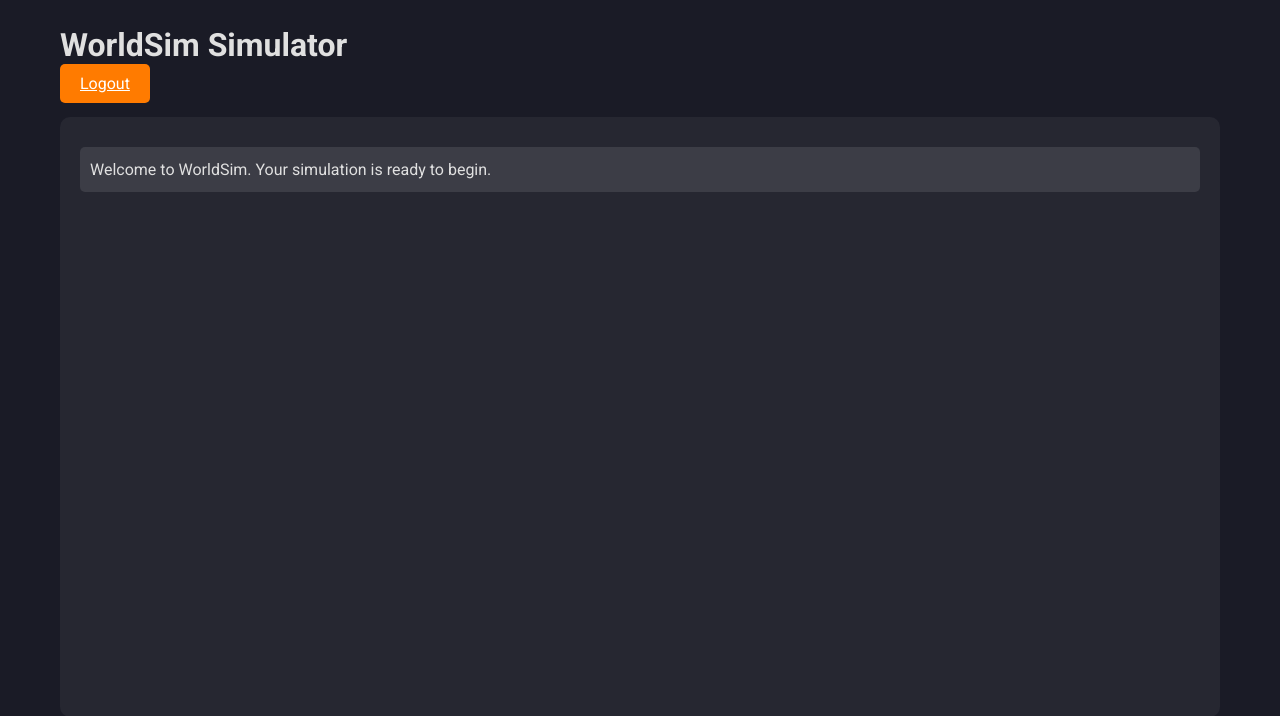
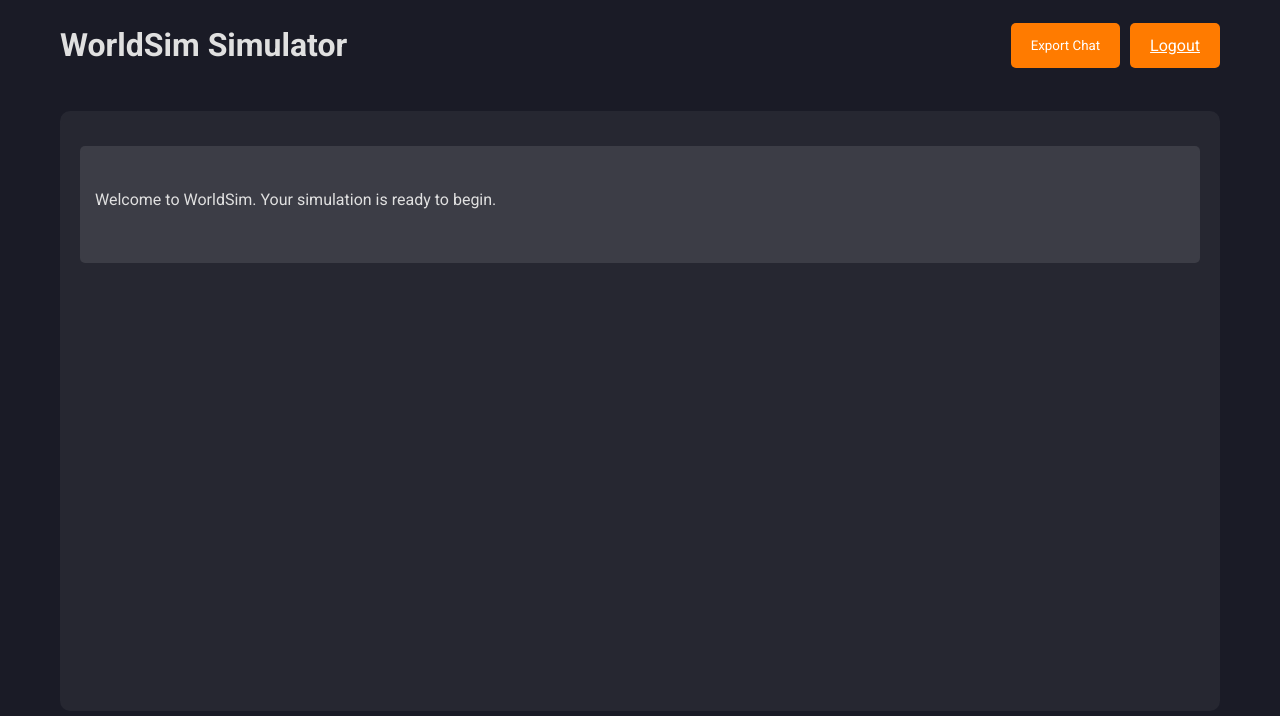
Before and after one commit to agsheves/OracReasoningEngine, a Flask app: page / in a window 1280 px wide. Shown: the top 716 px of the page. Run offline with Flask 3, Linux system fonts and the light colour scheme; the visitor is signed in with stand-in values (Sample User, id 1); some libraries are stand-ins or nearby versions.

Commit message:
Agent query: Please check if the responses are now better formatted with proper spacing and if the export button works correctly.
Enhance WorldSim simulator with improved UI, CLI-style interaction, and chat export functionality.

Screenshot: https://storage.googleapis.com/screenshot-production-us-central1/1c0b126d-b35f-498d-ac9f-b06526336f5d/75e18e88-86e8-46fd-a3b3-cd0d7b8870b2.jpg

```diff
--- a/static/css/style.css
+++ b/static/css/style.css
@@ -22,6 +22,19 @@ body {
     max-width: 1200px;
     margin: 0 auto;
     padding: 20px;
+}
+
+/* Header Styles */
+header {
+    display: flex;
+    justify-content: space-between;
+    align-items: center;
+    margin-bottom: 20px;
+}
+
+.header-actions {
+    display: flex;
+    gap: 10px;
 }
 
 /* Login Form Styles */
@@ -61,10 +74,29 @@ body {
 }
 
 .message {
-    margin: 10px 0;
-    padding: 10px;
+    margin: 15px 0;
+    padding: 15px;
     border-radius: 5px;
     background: rgba(255, 255, 255, 0.1);
+    white-space: pre-line;
+}
+
+.message p {
+    margin-bottom: 10px;
+}
+
+.state-update {
+    margin-top: 10px;
+    padding-top: 10px;
+    border-top: 1px solid rgba(255, 255, 255, 0.1);
+    font-style: italic;
+}
+
+.available-actions {
+    margin-top: 10px;
+    padding-top: 10px;
+    border-top: 1px solid rgba(255, 255, 255, 0.1);
+    color: var(--holo-orange);
 }
 
 .input-area {
--- a/static/js/main.js
+++ b/static/js/main.js
@@ -2,6 +2,7 @@ document.addEventListener('DOMContentLoaded', function() {
     const messageInput = document.getElementById('message-input');
     const sendButton = document.getElementById('send-button');
     const chatWindow = document.getElementById('chat-window');
+    const exportButton = document.getElementById('export-chat');
 
     function addMessage(message, isUser = false) {
         const messageElement = document.createElement('div');
@@ -25,10 +26,32 @@ document.addEventListener('DOMContentLoaded', function() {
         }
     }
 
+    function exportChat() {
+        const messages = [];
+        chatWindow.querySelectorAll('.message').forEach(msg => {
+            const isUser = msg.classList.contains('user-message');
+            const content = msg.textContent;
+            messages.push(`${isUser ? 'User' : 'System'}: ${content}\n`);
+        });
+
+        const chatText = messages.join('\n');
+        const blob = new Blob([chatText], { type: 'text/plain' });
+        const url = window.URL.createObjectURL(blob);
+        const a = document.createElement('a');
+        a.href = url;
+        a.download = 'worldsim-chat-export.txt';
+        document.body.appendChild(a);
+        a.click();
+        window.URL.revokeObjectURL(url);
+        document.body.removeChild(a);
+    }
+
     sendButton.addEventListener('click', handleInput);
     messageInput.addEventListener('keypress', function(e) {
         if (e.key === 'Enter') {
             handleInput();
         }
     });
+
+    exportButton.addEventListener('click', exportChat);
 });
--- a/templates/simulator.html
+++ b/templates/simulator.html
@@ -4,7 +4,10 @@
 <div class="simulator-container">
     <header>
         <h1>WorldSim Simulator</h1>
-        <a href="{{ url_for('main.logout') }}" class="btn">Logout</a>
+        <div class="header-actions">
+            <button id="export-chat" class="btn">Export Chat</button>
+            <a href="{{ url_for('main.logout') }}" class="btn">Logout</a>
+        </div>
     </header>
 
     <div id="chat-window" class="chat-window">
```
Also changed, not shown: simulation.py (+40 -11 lines).
